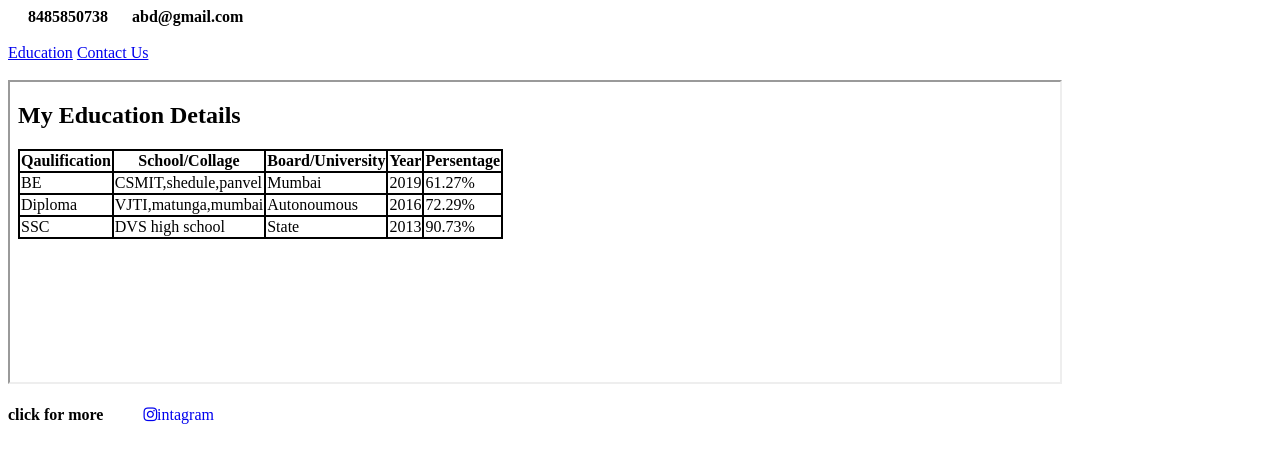
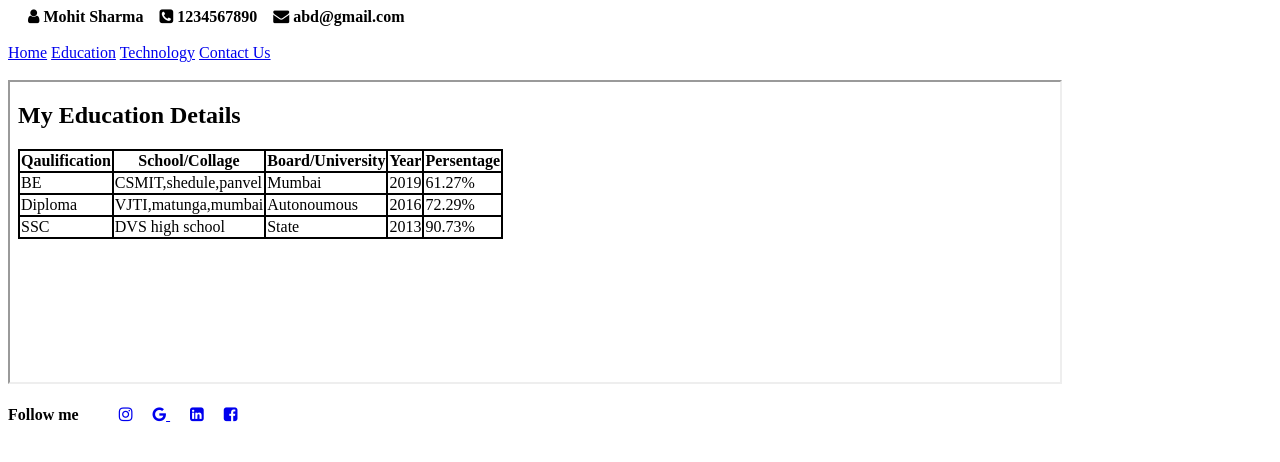
Before and after one commit to rupesh1992/my-profile, a plain HTML site: page index.html in a window 1280 px wide. Drawn offline with Linux system fonts and the light colour scheme.

Commit message:
add icon in header and footer
add icon in header and footer

```diff
--- a/index.html
+++ b/index.html
@@ -10,20 +10,33 @@
 </head>
 <body>
  <header>&nbsp;&nbsp;&nbsp;&nbsp;
-<strong>8485850738</strong>&nbsp;&nbsp;&nbsp;&nbsp;&nbsp;
-<strong>abd@gmail.com</strong>
+     <i class="fa fa-user" aria-hidden="true"></i>
+     <strong>Mohit Sharma</strong>&nbsp;&nbsp;&nbsp;
+     <i class="fa fa-phone-square" aria-hidden="true"></i>
+     <strong>1234567890</strong>&nbsp;&nbsp;&nbsp;
+     <i class="fa fa-envelope" aria-hidden="true"></i>
+     <strong>abd@gmail.com</strong>
+
 </header><br>
 <nav>
-<a href="education.html" target="myframe">Education</a>
+    <a href="home.html" target="myframe">Home</a>
+    <a href="education.html" target="myframe">Education</a>
+    <a href="techStack.html"target="myframe"> Technology</a>
     <a href="contactus.html"target="myframe">Contact Us</a>
     <br><br>
     <iframe src="education.html"  width="1050px" height="300px" name="myframe" frameborder="2px"></iframe>
 </nav><br>
 <footer>
 
-    <strong>click for more</strong>&nbsp;&nbsp;&nbsp;&nbsp;&nbsp;&nbsp;&nbsp;&nbsp;&nbsp;
+    <strong> Follow me</strong>&nbsp;&nbsp;&nbsp;&nbsp;&nbsp;&nbsp;&nbsp;&nbsp;&nbsp;
     <!-- icon logo -->
-    <a href="https://www.instagram.com/accounts/login/"><i class="fa fa-instagram" aria-hidden="true">intagram</i></a>
+    <a href="https://www.instagram.com/accounts/login/" target="_blank"><i class="fa fa-instagram" aria-hidden="true"></i></a>&nbsp;&nbsp;&nbsp;&nbsp;
+    <a href="https://www.google.com/" target="_blank"> <i class="fa fa-google" aria-hidden="true"></i>
+    </iframe> </a>&nbsp;&nbsp;&nbsp;&nbsp;
+    <a href="https://www.linkedin.com/feed/" target="_blank"> <i class="fa fa-linkedin-square" aria-hidden="true"></i></a>&nbsp;&nbsp;&nbsp;&nbsp;
+    <a href="https://www.facebook.com/" target="_blank"><i class="fa fa-facebook-square" aria-hidden="true"></i>
+    </a>
+
 </footer>
 </body>
 </html>
```
